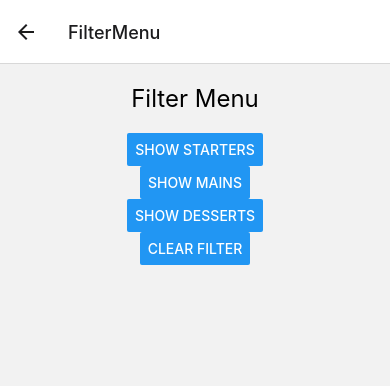
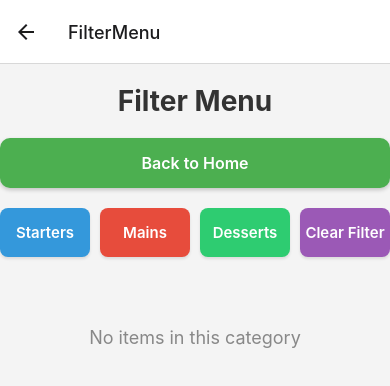
Before and after one commit to Sergio-Carl-Benito/ST10459382_Sergio-Carl-Benito_MAST_Part3, a React Native app: screen /FilterMenu in a window 390 px wide. Shown: the top 386 px of the page. Built offline with nearby package versions, Linux system fonts and the light colour scheme.

Commit message:
Major Style overall and functionality added for filter menu screen - Default state shows all items
Added navigation back to home

Replaced buttons with styled TouchableOpacity

Added empty list text

```diff
--- a/Screens/FilterMenuScreen.tsx
+++ b/Screens/FilterMenuScreen.tsx
@@ -1,57 +1,195 @@
 import React, { useState } from 'react';
-import { View, Text, Button, FlatList, StyleSheet } from 'react-native';
+import { View, Text, TouchableOpacity, FlatList, StyleSheet, SafeAreaView } from 'react-native';
 import { NativeStackScreenProps } from '@react-navigation/native-stack';
 import { RootStackParamList } from '../types';
 import { useMenu } from './MenuContext';
 
 export default function FilterMenuScreen({ navigation }: NativeStackScreenProps<RootStackParamList, 'FilterMenu'>) {
+  // Get menu items from global context
   const { menuItems } = useMenu();
+
+  // State to manage filtered items, initially shows all items
   const [filteredItems, setFilteredItems] = useState(menuItems);
 
+  // Function to filter menu items by course type
   const filterByCourse = (course: string) => {
     setFilteredItems(menuItems.filter(item => item.course === course));
   };
 
+  // Function to reset filter and show all items
+  const clearFilter = () => {
+    setFilteredItems(menuItems);
+  };
+
   return (
-    <View style={styles.container}>
+    <SafeAreaView style={styles.container}>
       <Text style={styles.title}>Filter Menu</Text>
-      <Button title="Show Starters" onPress={() => filterByCourse('Starters')} />
-      <Button title="Show Mains" onPress={() => filterByCourse('Mains')} />
-      <Button title="Show Desserts" onPress={() => filterByCourse('Desserts')} />
-      <Button title="Clear Filter" onPress={() => setFilteredItems(menuItems)} />
+
+      <TouchableOpacity
+        style={styles.homeButton}
+        onPress={() => navigation.navigate('Home')}
+      >
+        <Text style={styles.homeButtonText}>Back to Home</Text>
+      </TouchableOpacity>
+
+      <View style={styles.filterButtonContainer}>
+        <TouchableOpacity
+          style={[styles.filterButton, styles.startersButton]}
+          onPress={() => filterByCourse('Starters')}
+        >
+          <Text style={styles.filterButtonText}>Starters</Text>
+        </TouchableOpacity>
+
+        <TouchableOpacity
+          style={[styles.filterButton, styles.mainsButton]}
+          onPress={() => filterByCourse('Mains')}
+        >
+          <Text style={styles.filterButtonText}>Mains</Text>
+        </TouchableOpacity>
+
+        <TouchableOpacity
+          style={[styles.filterButton, styles.dessertsButton]}
+          onPress={() => filterByCourse('Desserts')}
+        >
+          <Text style={styles.filterButtonText}>Desserts</Text>
+        </TouchableOpacity>
+
+        <TouchableOpacity
+          style={styles.clearFilterButton}
+          onPress={clearFilter}
+        >
+          <Text style={styles.clearFilterButtonText}>Clear Filter</Text>
+        </TouchableOpacity>
+      </View>
+
+      {/* List of menu items */}
       <FlatList
         data={filteredItems}
         keyExtractor={(item) => item.id}
+        ListEmptyComponent={() => (
+          <Text style={styles.emptyListText}>No items in this category</Text>
+        )}
         renderItem={({ item }) => (
           <View style={styles.menuItem}>
             <Text style={styles.dishName}>{item.dishName} - {item.course}</Text>
-            <Text>{item.description}</Text>
-            <Text>R {item.price.toFixed(2)}</Text>
+            <Text style={styles.description}>{item.description}</Text>
+            <Text style={styles.price}>R {item.price.toFixed(2)}</Text>
           </View>
         )}
       />
-    </View>
+    </SafeAreaView>
   );
 }
 
 const styles = StyleSheet.create({
   container: {
     flex: 1,
-    justifyContent: 'center',
-    alignItems: 'center',
-    padding: 20,
+    backgroundColor: '#f4f4f4',
+    paddingHorizontal: 20,
   },
   title: {
-    fontSize: 24,
+    fontSize: 28,
+    fontWeight: 'bold',
+    textAlign: 'center',
+    marginVertical: 20,
+    color: '#333',
+  },
+  homeButton: {
+    backgroundColor: '#4CAF50',
+    padding: 15,
+    borderRadius: 10,
+    alignItems: 'center',
     marginBottom: 20,
+    shadowColor: '#000',
+    shadowOffset: { width: 0, height: 2 },
+    shadowOpacity: 0.2,
+    shadowRadius: 4,
+    elevation: 5,
+  },
+  homeButtonText: {
+    color: 'white',
+    fontSize: 16,
+    fontWeight: '600',
+  },
+  filterButtonContainer: {
+    flexDirection: 'row',
+    justifyContent: 'space-between',
+    marginBottom: 20,
+    gap: 10, // Added gap between buttons
+  },
+  filterButton: {
+    flex: 1,
+    paddingVertical: 15,
+    borderRadius: 8,
+    alignItems: 'center',
+    shadowColor: '#000',
+    shadowOffset: { width: 0, height: 2 },
+    shadowOpacity: 0.1,
+    shadowRadius: 3,
+    elevation: 3,
+  },
+  startersButton: {
+    backgroundColor: '#3498db', // Bright blue
+  },
+  mainsButton: {
+    backgroundColor: '#e74c3c', // Vibrant red
+  },
+  dessertsButton: {
+    backgroundColor: '#2ecc71', // Soft green
+  },
+  filterButtonText: {
+    color: 'white',
+    fontSize: 15,
+    fontWeight: '600',
+  },
+  clearFilterButton: {
+    backgroundColor: '#9b59b6', // Purple
+    paddingVertical: 15,
+    borderRadius: 8,
+    flex: 1,
+    alignItems: 'center',
+    shadowColor: '#000',
+    shadowOffset: { width: 0, height: 2 },
+    shadowOpacity: 0.1,
+    shadowRadius: 3,
+    elevation: 3,
+  },
+  clearFilterButtonText: {
+    color: 'white',
+    fontSize: 15,
+    fontWeight: '600',
   },
   menuItem: {
-    borderBottomWidth: 1,
-    paddingVertical: 10,
-    width: '100%',
+    backgroundColor: 'white',
+    padding: 15,
+    marginVertical: 5,
+    borderRadius: 5,
+    shadowColor: '#000',
+    shadowOffset: { width: 0, height: 2 },
+    shadowOpacity: 0.1,
+    shadowRadius: 5,
+    elevation: 3,
   },
   dishName: {
+    fontSize: 18,
+    fontWeight: 'bold',
+    color: '#333',
+    marginBottom: 5,
+  },
+  description: {
+    fontSize: 14,
+    color: '#666',
+    marginBottom: 5,
+  },
+  price: {
     fontSize: 16,
     fontWeight: 'bold',
+    color: '#4CAF50',
+  },
+  emptyListText: {
+    textAlign: 'center',
+    marginTop: 50,
+    fontSize: 18,
+    color: '#888',
   },
 });
--- a/Screens/HomeScreen.tsx
+++ b/Screens/HomeScreen.tsx
@@ -130,7 +130,7 @@ export default function HomeScreen({ navigation }: NativeStackScreenProps<RootSt
         <TouchableOpacity style={styles.buttonAdd} onPress={() => navigation.navigate('AddMenuItem')}>
           <Text style={styles.buttonText}>Add Menu Item</Text>
         </TouchableOpacity>
-        <Button title="Filter Menu" onPress={() => navigation.navigate('FilterMenu')} />
+        <Button title="Filter Menu" onPress={() => navigation.navigate('FilterMenu', { menuItems })} />
       </View>
     </View>
   );
```
